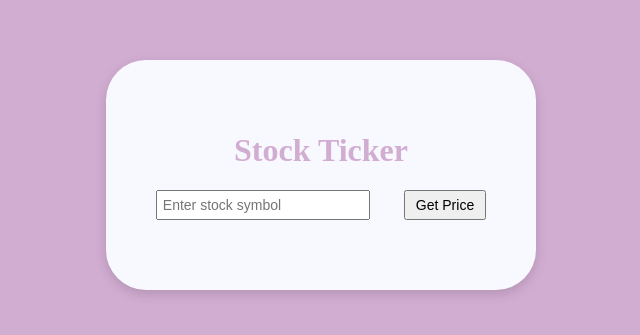
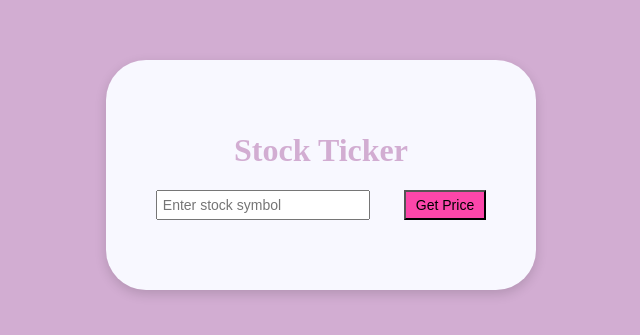
Before and after one commit to htaheri17/Stock-Ticker, a plain HTML site: page index.html in a window 1280 px wide. Shown: the part 113-448 px from the top of the page, without its empty margins (319-959 px from the left). Drawn offline with Linux system fonts and the light colour scheme.

Commit message:
Update style.css

```diff
--- a/style.css
+++ b/style.css
@@ -28,6 +28,8 @@ button {
     cursor:pointer;
     padding: 5px 10px;
     font-size: 14px;
+    background-color: #FC46AA;
+    color: #FFFFF;
 }
 
 #stockInfo {
```
